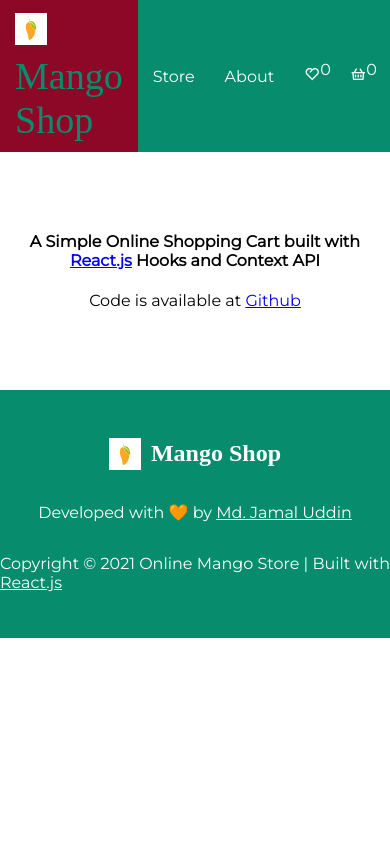
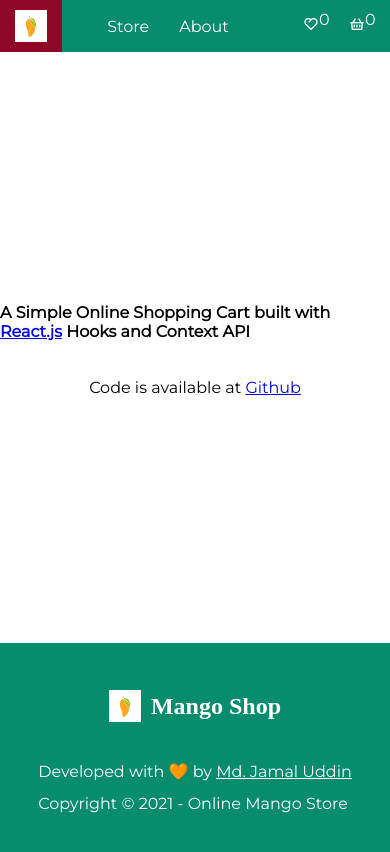
Before and after one commit to jaamaalxyz/mango-shop, a React (Create React App) app: page /about in a window 390 px wide. Shown: the top 852 px of the page. Built offline with nearby package versions, Linux system fonts and the light colour scheme; no server answers; a web font is replaced by a local one.

Commit message:
add mobile media support

```diff
--- a/src/components/Footer/Footer.js
+++ b/src/components/Footer/Footer.js
@@ -11,14 +11,12 @@ function Footer() {
         <h2>Mango Shop</h2>
       </section>
       <p>
-        Developed with &#129505; by <a href="http://">Md. Jamal Uddin</a>
-      </p>
-      <p>
-        Copyright &copy; {new Date().getFullYear()} Online Mango Store | Built
-        with{" "}
-        <a href="http://reactjs.org" target="_blank" rel="noreferrer">
-          React.js
-        </a>
+        <span>
+          Developed with &#129505; by <a href="http://">Md. Jamal Uddin</a>
+        </span>
+        <span>
+          Copyright &copy; {new Date().getFullYear()} - Online Mango Store
+        </span>
       </p>
     </footer>
   );
--- a/src/components/Footer/footer.css
+++ b/src/components/Footer/footer.css
@@ -1,6 +1,5 @@
 footer {
   display: flex;
-  /* background-color: #f28500; */
   background-color: #078c6e;
   color: #fff;
   flex-direction: column;
@@ -22,8 +21,11 @@ footer > section > h2 {
 
 footer > p {
   font-size: 16px;
+  display: flex;
+  flex-direction: column;
+  line-height: 2em;
 }
 
-footer > p > a {
+footer > p > span > a {
   color: #fff;
 }
--- a/src/components/Header/Header.js
+++ b/src/components/Header/Header.js
@@ -14,7 +14,8 @@ function Header() {
     <nav>
       <div className="logo">
         <Link to="/">
-          <img src={MangoImage} alt="mango shop" /> Mango Shop
+          <img src={MangoImage} alt="mango shop" />{" "}
+          <span id="logo-text">Mango Shop</span>
         </Link>
       </div>
       <ul className="nav-items">
--- a/src/components/Header/header.css
+++ b/src/components/Header/header.css
@@ -30,8 +30,13 @@ li {
 
 .logo {
   font-family: "Redressed", cursive;
-  font-size: 38px;
-  flex: 1 1;
+  font-size: 2em;
+  font-weight: bold;
+}
+
+.logo > a {
+  display: flex;
+  align-items: center;
 }
 
 nav a {
@@ -51,3 +56,9 @@ nav a:hover {
   margin-top: -6px;
   position: absolute;
 }
+
+@media (max-width: 480px) {
+  #logo-text {
+    display: none;
+  }
+}
--- a/src/style.css
+++ b/src/style.css
@@ -13,6 +13,24 @@ button {
 }
 
 .about-page {
-  text-align: center;
-  margin: 80px 0;
+  display: flex;
+  height: 70vh;
+  flex-direction: column;
+  align-items: center;
+  justify-content: center;
 }
+
+.cart-section {
+  position: relative;
+  top: 20px;
+}
+
+@media (max-width: 480px) {
+  .summary-detail {
+    width: 90%;
+  }
+
+  .wishlist-section {
+    padding: 10px;
+  }
+}
```
Also changed, not shown: public/logo.png (added).
